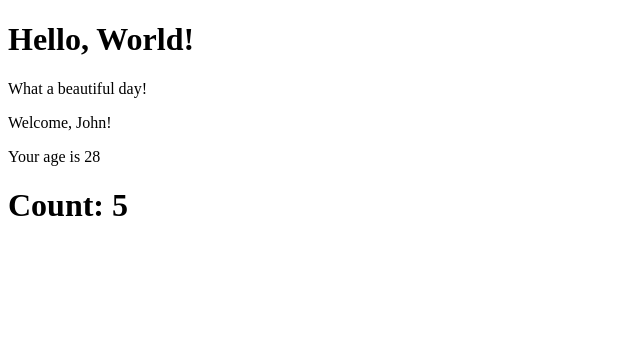
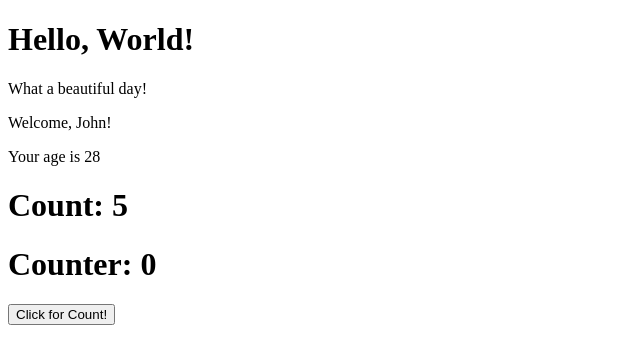
Before and after one commit to ndrSaba/react-exercise, a React (Create React App) app in the folder react-exercises/: page / in a window 1280 px wide. Shown: the top 364 px of the page, without its empty margins (0-640 px from the left). Built offline with nearby package versions, Linux system fonts and the light colour scheme.

Commit message:
es fatto

```diff
--- a/react-exercises/src/App.js
+++ b/react-exercises/src/App.js
@@ -1,4 +1,5 @@
 import React from "react";
+import { ClickCounter } from "./ClickCounter";
 import { Counter } from "./Counter";
 import { Hello } from "./Hello";
 import { Welcome } from "./Welcome";
@@ -10,6 +11,7 @@ export class App extends React.Component {
                 <Hello />
                 <Welcome name='John' age={28}/>
                 <Counter/>
+                <ClickCounter/>
             </div>
         )
     }
--- /dev/null
+++ b/react-exercises/src/ClickCounter.js
@@ -0,0 +1,25 @@
+import React from "react";
+
+export class ClickCounter extends React.Component {
+    state = {
+        count: this.props.initialValue ?? 0
+    }
+
+    incrementCounterOnClick = () => {
+        return this.setState((state) => {
+            return {
+                count: state.count + 1
+            }
+        })
+    }
+
+
+    render() {
+        return (
+            <div>
+                <h1>Counter: {this.state.count}</h1>
+                <button onClick={this.incrementCounterOnClick}>Click for Count!</button>
+            </div>
+        )
+    }
+}
```
